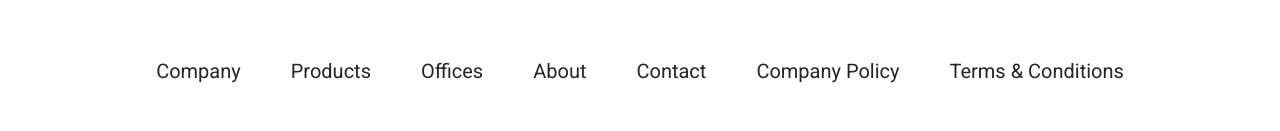
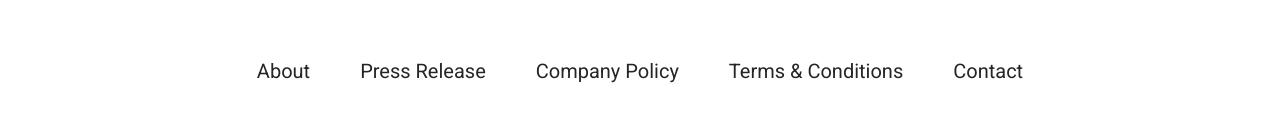
Before and after one commit to Hubooze/Hubooze-Website, a React (Create React App) app in the folder frontend/: page /cart in a window 1280 px wide. Shown: the part 1118-1249 px from the top of the page. Built offline with nearby package versions, Linux system fonts and the light colour scheme; no server answers.

Commit message:
Update Footer.jsx

```diff
--- a/frontend/src/Component/Footer/Footer.jsx
+++ b/frontend/src/Component/Footer/Footer.jsx
@@ -22,13 +22,12 @@ const Footer = () => {
 
       </div>
       <ul className="footer-link">
-        <li>Company</li>
-        <li>Products</li>
-        <li>Offices</li>
         <li>About</li>
-        <li>Contact</li>
+        <li>Press Release</li>
         <li>Company Policy</li>
         <li>Terms & Conditions</li>
+        <li>Contact</li>
+
       </ul>
       <div className="footer-social-icon">
         <div className="footer-icon-container">
```
